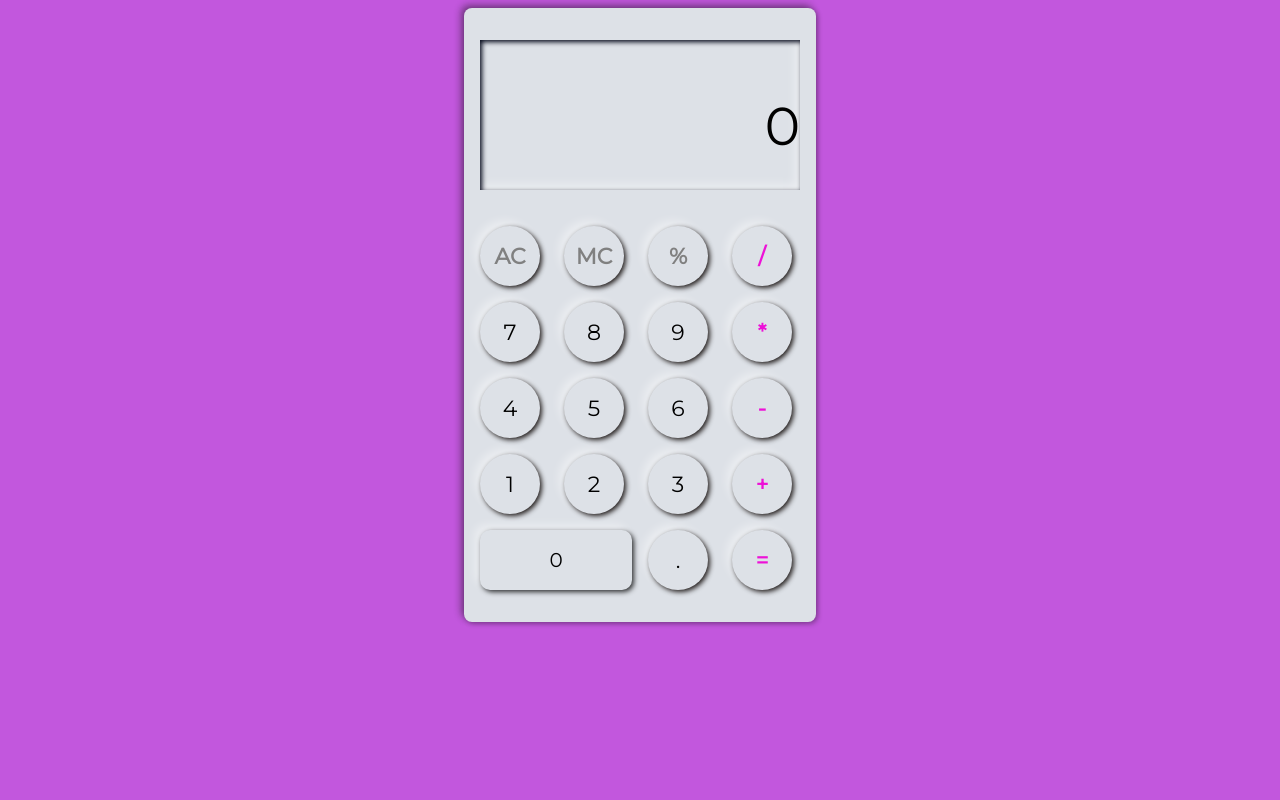
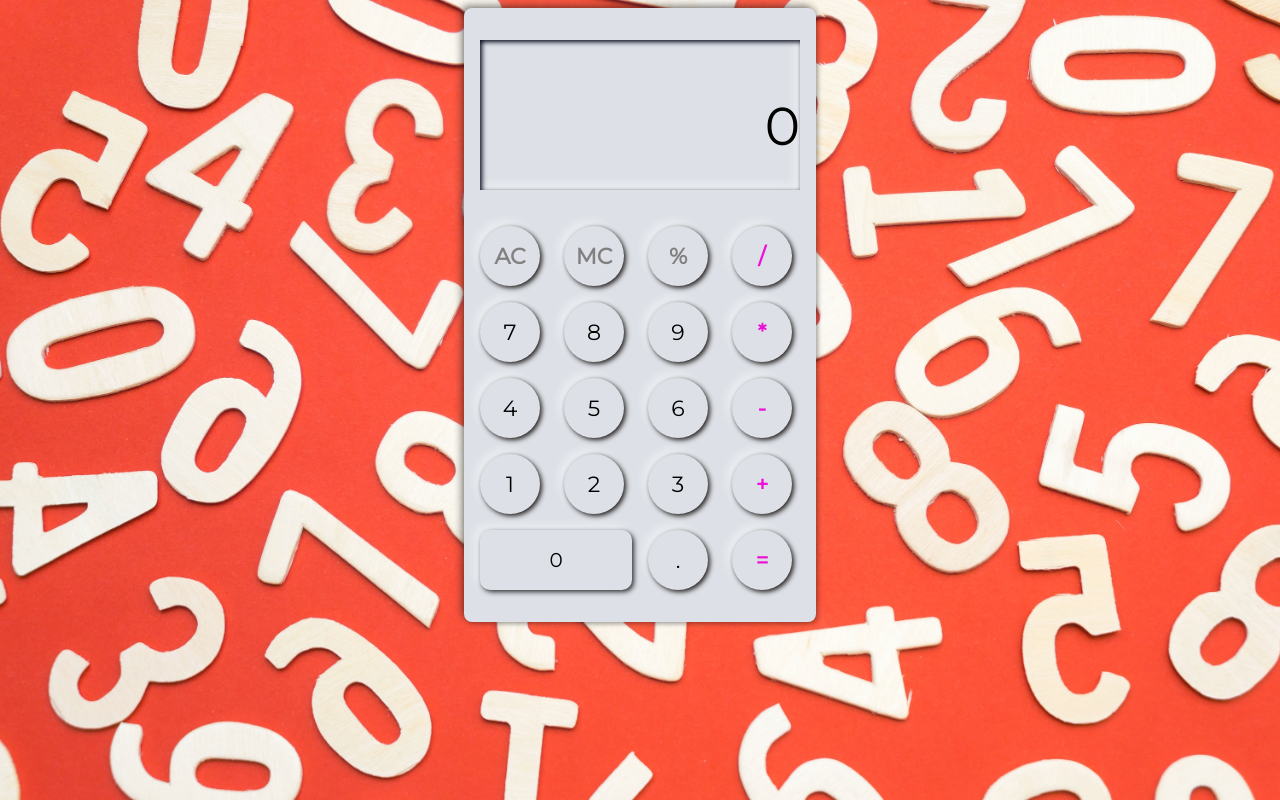
Before and after one commit to Prathamesh88/OIBSIP, a plain HTML site: page TASK-1/index.html in a window 1280 px wide. Drawn offline with nearby package versions, Linux system fonts and the light colour scheme.

Commit message:
Update style.css

```diff
--- a/TASK-1/style.css
+++ b/TASK-1/style.css
@@ -1,7 +1,8 @@
 @import url('https://fonts.googleapis.com/css?family=Montserrat&display=swap');
 
 body {
-  background: #c257dd;
+  background-image:url('pexels-black-ice-1314543.jpg');
+  background-size: cover;
   font-family: 'Montserrat', sans-serif;
 }
 .container {
```
